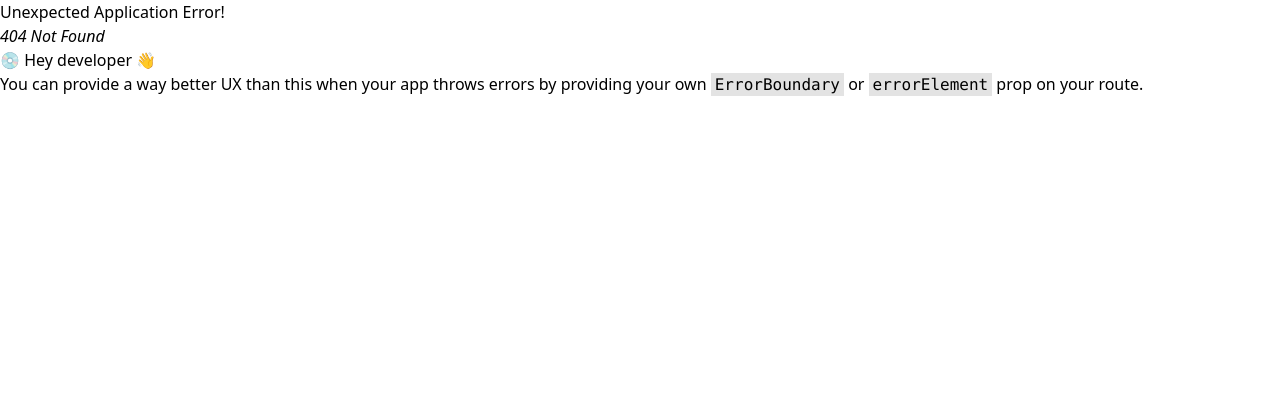
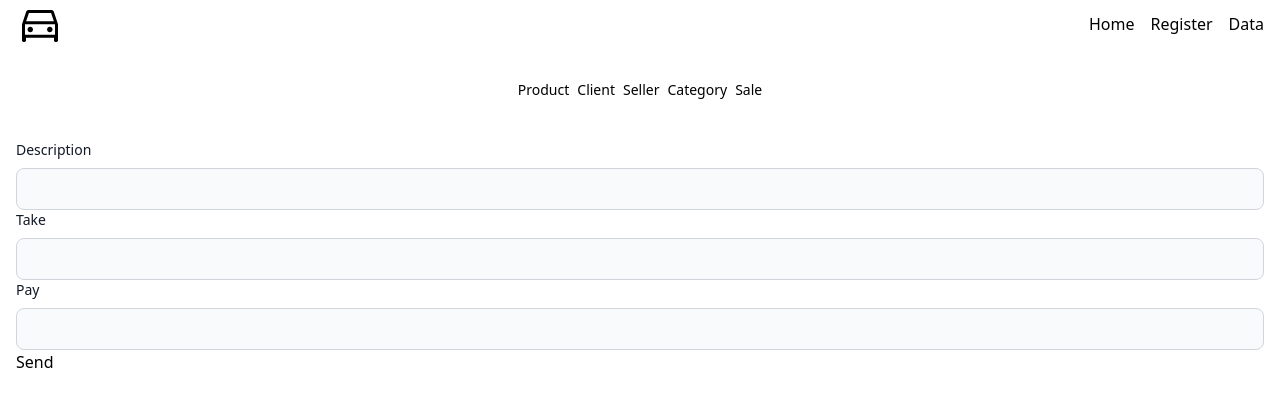
Before and after one commit to Jeffs-Dev/ipharmacy, a React (Create React App) app: page /register/sale in a window 1280 px wide. Before the commit this address had no page. Shown: the top 406 px of the page. Built offline with nearby package versions, Linux system fonts and the light colour scheme; data requests are answered from the project's data file.

Commit message:
feat: sale function with validation | Axios

```diff
--- a/db.json
+++ b/db.json
@@ -1,11 +1,78 @@
 {
-  "products": [],
-  "seller": [],
-  "clients": [],
+  "products": [
+    {
+      "id": 1,
+      "title": "Ford Ka",
+      "description": "Alguma descrição 1",
+      "price": 50000,
+      "category": 2
+    },
+    {
+      "id": 2,
+      "title": "Ford Ha",
+      "description": "Alguma descrição 2",
+      "price": 60000,
+      "category": 1
+    },
+    {
+      "id": 3,
+      "title": "Ford Pa",
+      "description": "Alguma descrição 3",
+      "price": 70000,
+      "category": 4
+    }
+  ],
+  "seller": [
+    {
+      "name": "Almeidinha",
+      "location": "New York City",
+      "id": 1
+    }
+  ],
+  "clients": [
+    {
+      "name": "Junior Casas Bahia",
+      "email": "joshua@test.com",
+      "age": "34",
+      "id": 1
+    },
+    {
+      "name": "Joshua",
+      "email": "joshua@joshua.com",
+      "age": "18",
+      "id": 2
+    }
+  ],
   "category": [
     {
-      "description": "Carro Voador",
+      "description": "Sedan",
       "id": 1
+    },
+    {
+      "description": "Hatch",
+      "id": 2
+    },
+    {
+      "description": "Five Stars",
+      "id": 3
+    },
+    {
+      "description": "Truck",
+      "id": 4
+    }
+  ],
+  "sale": [
+    {
+      "id": 1,
+      "description": "Take 2 pay 1",
+      "take": 2,
+      "pay": 1
+    },
+    {
+      "description": "Leve 10 e pague 30",
+      "take": "10",
+      "pay": "30",
+      "id": 2
     }
   ]
 }
--- a/src/components/DataHeader/DataHeader.jsx
+++ b/src/components/DataHeader/DataHeader.jsx
@@ -17,6 +17,9 @@ const DataHeader = () => {
           <li>
             <Link to={"/data/category"}> Category </Link>
           </li>
+          <li>
+            <Link to={"/data/sale"}> Sale </Link>
+          </li>
         </ul>
       </nav>
     </>
--- /dev/null
+++ b/src/components/Forms/FormSale/FormSale.jsx
@@ -0,0 +1,85 @@
+import axios from "axios";
+import { useContext, useState } from "react";
+import { DataApiContext } from "../../../context/DataApi";
+
+const FormSale = () => {
+  const { setRender, render } = useContext(DataApiContext);
+
+  const [sale, setSale] = useState({
+    description: "",
+    take: undefined,
+    pay: undefined,
+  });
+
+  const postSale = (e) => {
+    e.preventDefault();
+
+    const { take, pay } = sale;
+
+    if (take <= pay) {
+
+      alert(
+        "The amount to be taken must always be greater than the amount to be paid"
+      );
+      return;
+
+    } else {
+      axios.post(`http://localhost:3001/sale`, sale);
+      setRender(!render);
+
+      alert("Successfully registered!");
+
+      setSale({
+        description: "",
+        take: "",
+        pay: "",
+      });
+    }
+  };
+
+  function setSaleInputs({ target }) {
+    const { id, value } = target;
+
+    setSale({ ...sale, [id]: value });
+  }
+
+  return (
+    <>
+      <div className="container">
+        <form onSubmit={postSale}>
+          <label> Description </label>
+
+          <input
+            value={sale.description}
+            id="description"
+            type="text"
+            required={true}
+            onChange={setSaleInputs}
+          />
+
+          <label> Take </label>
+          <input
+            value={sale.take}
+            id="take"
+            type="number"
+            required={true}
+            onChange={setSaleInputs}
+          />
+
+          <label> Pay </label>
+          <input
+            value={sale.pay}
+            id="pay"
+            type="number"
+            required={true}
+            onChange={setSaleInputs}
+          />
+
+          <button> Send </button>
+        </form>
+      </div>
+    </>
+  );
+};
+
+export default FormSale;
--- a/src/components/RegisterHeader/RegisterHeader.jsx
+++ b/src/components/RegisterHeader/RegisterHeader.jsx
@@ -19,6 +19,9 @@ const RegisterHeader = () => {
           <li>
             <Link to={"/register/category"}> Category </Link>
           </li>
+          <li>
+            <Link to={"/register/sale"}> Sale </Link>
+          </li>
         </ul>
       </nav>
     </>
--- /dev/null
+++ b/src/components/Tables/SaleTable/SaleTable.jsx
@@ -0,0 +1,64 @@
+import { useContext } from 'react'
+import { DataApiContext } from '../../../context/DataApi';
+import { Paper, Table, TableBody, TableCell, TableContainer, TableHead, TableRow } from '@mui/material';
+import { Link } from 'react-router-dom';
+
+const SaleTable = () => {
+
+    const { sale, deleteRegister } = useContext(DataApiContext);
+
+
+  return (
+    <>
+        {sale !== undefined ? (
+        <TableContainer component={Paper}>
+          <Table>
+            <TableHead>
+              <TableRow>
+                <TableCell align="center"> ID </TableCell>
+                <TableCell align="center">Description&nbsp;</TableCell>
+                <TableCell align="center">Take</TableCell>
+                <TableCell align="center">Pay</TableCell>
+                <TableCell align="center">Action</TableCell>
+              </TableRow>
+            </TableHead>
+
+            <TableBody>
+              {sale.map(({id, description, take, pay}) => {
+
+                return (
+                  <TableRow key={id}>
+                    <TableCell align="center">{id}</TableCell>
+
+                    <TableCell align="center">{description}</TableCell>
+                    <TableCell align="center">{take}</TableCell>
+                    <TableCell align="center">{pay}</TableCell>
+                    <TableCell align="center">
+                      <div className="action">
+                        <button
+                          onClick={() => {
+                            deleteRegister("sale", id);
+                          }}
+                        >
+                          Delete
+                        </button>
+
+                        <button>
+                          <Link to={`/data/sale/${id}`}>Update</Link>
+                        </button>
+                      </div>
+                    </TableCell>
+                  </TableRow>
+                );
+              })}
+            </TableBody>
+          </Table>
+        </TableContainer>
+      ) : (
+        ""
+      )}
+    </>
+  )
+}
+
+export default SaleTable;
--- a/src/context/DataApi.jsx
+++ b/src/context/DataApi.jsx
@@ -8,6 +8,7 @@ const DataApiProvider = ({ children }) => {
   const [seller, setSeller] = useState(null);
   const [client, setClient] = useState(null);
   const [category, setCategory] = useState(null);
+  const [sale, setSale] = useState(null);
 
   const [render, setRender] = useState(false);
 
@@ -27,7 +28,17 @@ const DataApiProvider = ({ children }) => {
     axios
       .get(`http://localhost:3001/seller`)
       .then((res) => setSeller(res.data));
+
+      axios
+      .get(`http://localhost:3001/sale`)
+      .then((res) => setSale(res.data));
+
+
+
+
   }, [render]);
+
+
 
   const deleteRegister = async (endpoint, id) => {
     if (endpoint === "category") {
@@ -64,6 +75,7 @@ const DataApiProvider = ({ children }) => {
           seller,
           client,
           category,
+          sale,
           render,
           setRender,
           deleteRegister,
```
Also changed, not shown: src/routes.jsx (+10 -0 lines).
